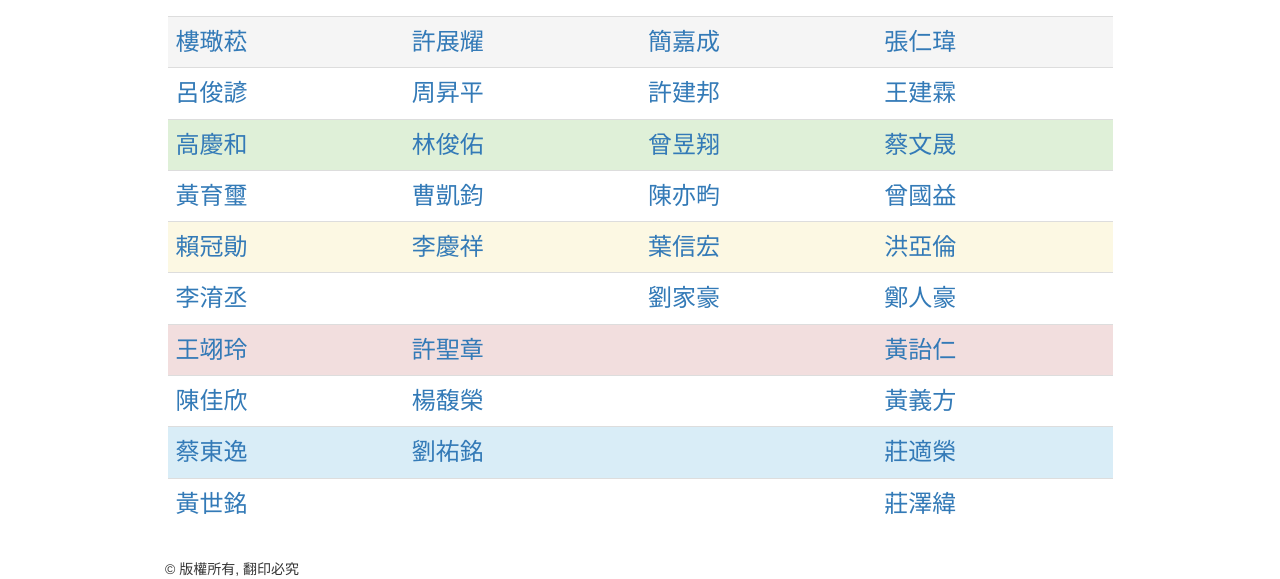
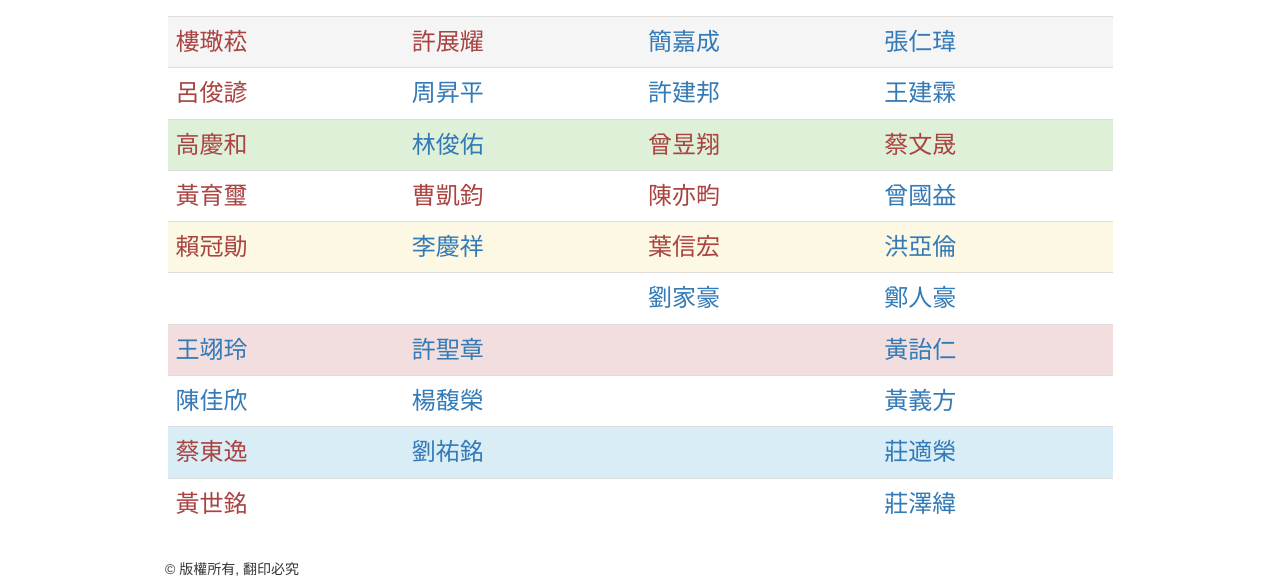
Before and after one commit to k0478/k0478.github.io, a plain HTML site: page index1062.html in a window 1280 px wide. Shown: the part 284-863 px from the top of the page. Drawn offline with nearby package versions, Linux system fonts and the light colour scheme.

Commit message:
Add files via upload

```diff
--- a/index1062.html
+++ b/index1062.html
@@ -31,37 +31,37 @@
         <div class="col-sm-10 h3">
           <table class="table">
             <tr class="active">
-              <td class="text-dangle"><a href="">樓璥菘</a></td>
-              <td><a href="https://twitwch.github.io">許展耀</a></td>
+              <td><a href=""  class="text-danger">樓璥菘</a></td>
+              <td><a href="https://twitwch.github.io" class="text-danger">許展耀</a></td>
               <td><a href="https://k90418152.github.io">簡嘉成</a></td>
               <td><a href="https://k90418146.github.io">張仁瑋</a></td>
             </tr>
             <tr>
-              <td class="dangle"><a href="">呂俊諺</a></td>
+              <td class="dangle"><a href="" class="text-danger">呂俊諺</a></td>
               <td><a href="https://k904131.github.io">周昇平</a></td>
               <td><a href="https://k90418129.github.io">許建邦</a></td>
               <td><a href="https://e86247913.github.io">王建霖</a></td>
             </tr>
             <tr class="success">
-              <td class="dangle"><a href="">高慶和</a></td>
+              <td class="dangle"><a href="" class="text-danger">高慶和</a></td>
               <td><a href="https://k90418130.github.io">林俊佑</a></td>
-              <td class="dangle"><a href="">曾昱翔</a></td>
-              <td class="dangle"><a href="">蔡文晟</a></td>
+              <td class="dangle"><a href="" class="text-danger">曾昱翔</a></td>
+              <td class="dangle"><a href="" class="text-danger">蔡文晟</a></td>
             </tr>
             <tr>
-              <td class="dangle"><a href="">黃育璽</a></td>
-              <td class="dangle"><a href="">曹凱鈞</a></td>
-              <td class="dangle"><a href="">陳亦畇</a></td>
+              <td class="dangle"><a href="" class="text-danger">黃育璽</a></td>
+              <td class="dangle"><a href="" class="text-danger">曹凱鈞</a></td>
+              <td class="dangle"><a href="" class="text-danger">陳亦畇</a></td>
               <td ><a href="https://k90418124.github.io">曾國益</a></td>
             </tr>
             <tr class="warning">
-              <td class="dangle"><a href="">賴冠勛</a></td>
+              <td class="dangle"><a href="" class="text-danger">賴冠勛</a></td>
               <td><a href="https://k90418123.github.io">李慶祥</a></td>
-              <td class="dangle"><a href="">葉信宏</a></td>
+              <td class="dangle"><a href="" class="text-danger">葉信宏</a></td>
               <td><a href="https://k90418102.github.io">洪亞倫</a></td>
             </tr>
             <tr>
-              <td class="dangle"><a href="">李淯丞</a></td>
+              <td><a href=""></a></td>
               <td><a href=""></a></td>
               <td><a href="https://k90418154.github.io">劉家豪</a></td>
               <td><a href="https://k90418126.github.io">鄭人豪</a></td>
@@ -79,13 +79,13 @@
               <td><a href="https://k90418116.github.io">黃義方</a></td>
             </tr>
             <tr class="info">
-              <td class="dangle"><a href="">蔡東逸</a></td>
+              <td><a href="" class="text-danger">蔡東逸</a></td>
               <td><a href="https://k90418125.github.io">劉祐銘</a></td>
               <td><a href=""></a></td>
               <td><a href="https://k90418156.github.io">莊適榮</a></td>
             </tr>
             <tr>
-              <td class="dangle"><a href="">黃世銘</a></td>
+              <td><a href="" class="text-danger">黃世銘</a></td>
               <td><a href=""></a></td>
               <td><a href=""></a></td>
               <td><a href="https://k90418143.github.io">莊澤緯</a></td>
```
